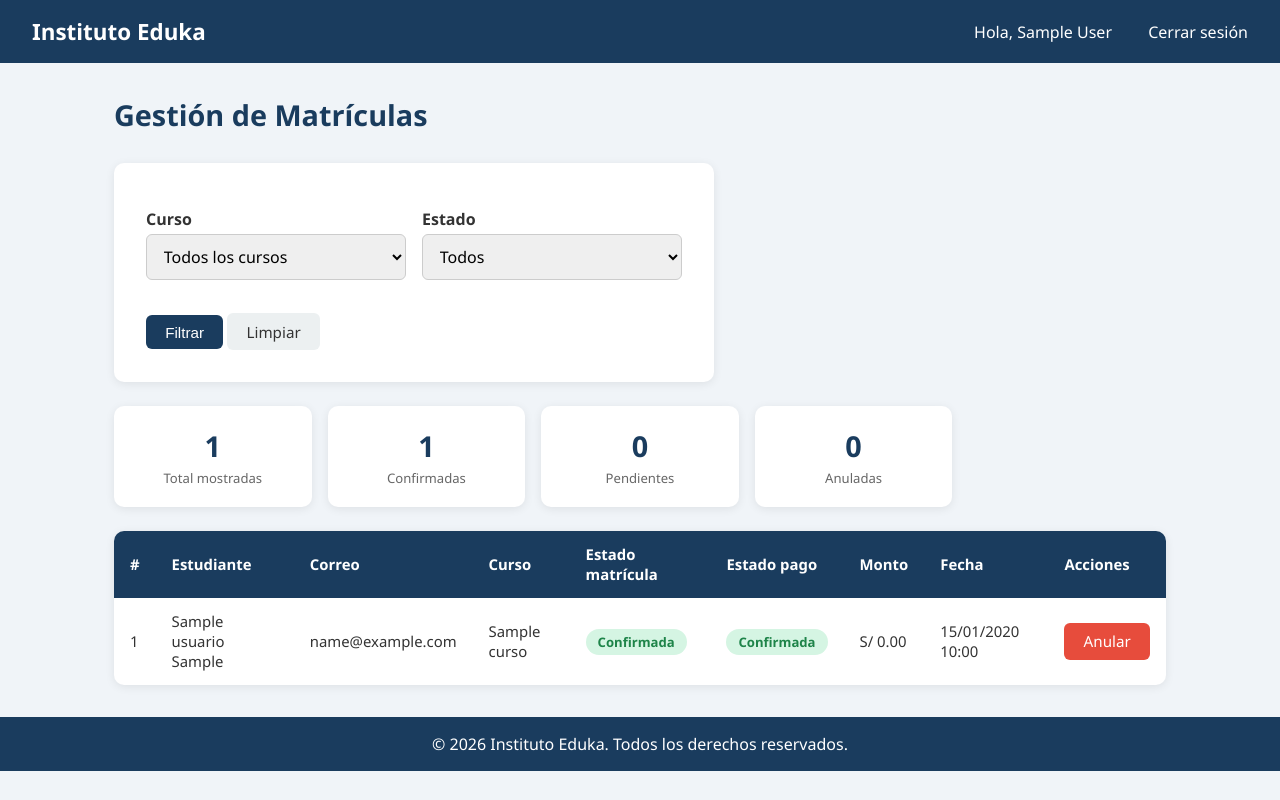
After one commit to Juanc730/eduka, a PHP site: page /eduka/modules/admin/matriculas.php in a window 1280 px wide. The commit adds this page. Run offline with PHP 8.4, Linux system fonts and the light colour scheme; the visitor is signed in with stand-in values (Sample User, id 1); tables that the repository leaves empty or names only in its code hold one stand-in row (values such as "Sample post").

Commit message:
primera version y correcciones

```diff
--- a/includes/header.php
+++ b/includes/header.php
@@ -1,5 +1,7 @@
 <?php
-session_start();
+if (session_status() === PHP_SESSION_NONE) {
+    session_start();
+}
 ?>
 <!DOCTYPE html>
 <html lang="es">
--- /dev/null
+++ b/modules/admin/matriculas.php
@@ -0,0 +1,183 @@
+<?php
+require_once '../../includes/header.php';
+require_once '../../config/database.php';
+
+if (!isset($_SESSION['usuario_id']) || $_SESSION['rol'] !== 'administrador') {
+    header('Location: /eduka/login.php');
+    exit;
+}
+
+// Anular matrícula
+if (isset($_GET['accion']) && $_GET['accion'] === 'anular' && isset($_GET['id'])) {
+    $id = (int)$_GET['id'];
+
+    $stmt = $pdo->prepare("SELECT * FROM matriculas WHERE id = ?");
+    $stmt->execute([$id]);
+    $matricula = $stmt->fetch();
+
+    if ($matricula && $matricula['estado'] !== 'anulada') {
+        $pdo->beginTransaction();
+        // Anular matrícula
+        $pdo->prepare("UPDATE matriculas SET estado = 'anulada' WHERE id = ?")->execute([$id]);
+        // Devolver cupo
+        $pdo->prepare("UPDATE cursos SET cupos_disponibles = cupos_disponibles + 1 WHERE id = ?")->execute([$matricula['curso_id']]);
+        $pdo->commit();
+    }
+    header('Location: /eduka/modules/admin/matriculas.php?msg=Matrícula anulada correctamente');
+    exit;
+}
+
+// Filtros
+$filtro_curso  = isset($_GET['curso_id']) ? (int)$_GET['curso_id'] : 0;
+$filtro_estado = isset($_GET['estado']) ? $_GET['estado'] : '';
+
+$cursos = $pdo->query("SELECT id, nombre FROM cursos WHERE estado = 'activo' ORDER BY nombre")->fetchAll();
+
+// Construir consulta con filtros
+$where  = [];
+$params = [];
+
+if ($filtro_curso) {
+    $where[]  = 'm.curso_id = ?';
+    $params[] = $filtro_curso;
+}
+if ($filtro_estado) {
+    $where[]  = 'm.estado = ?';
+    $params[] = $filtro_estado;
+}
+
+$sql = "SELECT m.id, m.fecha, m.estado,
+               CONCAT(u.nombre, ' ', u.apellido) AS estudiante,
+               u.email,
+               c.nombre AS curso,
+               p.estado AS pago_estado,
+               p.monto
+        FROM matriculas m
+        JOIN usuarios u ON m.estudiante_id = u.id
+        JOIN cursos c ON m.curso_id = c.id
+        LEFT JOIN pagos p ON p.matricula_id = m.id
+        " . ($where ? 'WHERE ' . implode(' AND ', $where) : '') . "
+        ORDER BY m.fecha DESC";
+
+$stmt = $pdo->prepare($sql);
+$stmt->execute($params);
+$matriculas = $stmt->fetchAll();
+?>
+
+<?php include '../../includes/navbar.php'; ?>
+
+<div class="dashboard-container">
+    <div class="page-header">
+        <h1>Gestión de Matrículas</h1>
+    </div>
+
+    <?php if (isset($_GET['msg'])): ?>
+        <p class="success"><?= htmlspecialchars($_GET['msg']) ?></p>
+    <?php endif; ?>
+
+    <!-- Filtros -->
+    <div class="form-card" style="margin-bottom:1.5rem;">
+        <form method="GET" style="display:flex; gap:1rem; flex-wrap:wrap; align-items:flex-end;">
+            <div style="flex:1; min-width:200px;">
+                <label>Curso</label>
+                <select name="curso_id">
+                    <option value="">Todos los cursos</option>
+                    <?php foreach ($cursos as $c): ?>
+                        <option value="<?= $c['id'] ?>" <?= $filtro_curso == $c['id'] ? 'selected' : '' ?>>
+                            <?= htmlspecialchars($c['nombre']) ?>
+                        </option>
+                    <?php endforeach; ?>
+                </select>
+            </div>
+            <div style="flex:1; min-width:150px;">
+                <label>Estado</label>
+                <select name="estado">
+                    <option value="">Todos</option>
+                    <option value="pendiente"   <?= $filtro_estado === 'pendiente'   ? 'selected' : '' ?>>Pendiente</option>
+                    <option value="confirmada"  <?= $filtro_estado === 'confirmada'  ? 'selected' : '' ?>>Confirmada</option>
+                    <option value="anulada"     <?= $filtro_estado === 'anulada'     ? 'selected' : '' ?>>Anulada</option>
+                </select>
+            </div>
+            <div>
+                <button type="submit" class="btn-primary">Filtrar</button>
+                <a href="/eduka/modules/admin/matriculas.php" class="btn-secondary">Limpiar</a>
+            </div>
+        </form>
+    </div>
+
+    <!-- Resumen rápido -->
+    <div class="reporte-resumen" style="margin-bottom:1.5rem;">
+        <div class="resumen-card">
+            <span class="resumen-num"><?= count($matriculas) ?></span>
+            <span class="resumen-label">Total mostradas</span>
+        </div>
+        <div class="resumen-card">
+            <span class="resumen-num"><?= count(array_filter($matriculas, fn($m) => $m['estado'] === 'confirmada')) ?></span>
+            <span class="resumen-label">Confirmadas</span>
+        </div>
+        <div class="resumen-card">
+            <span class="resumen-num"><?= count(array_filter($matriculas, fn($m) => $m['estado'] === 'pendiente')) ?></span>
+            <span class="resumen-label">Pendientes</span>
+        </div>
+        <div class="resumen-card">
+            <span class="resumen-num"><?= count(array_filter($matriculas, fn($m) => $m['estado'] === 'anulada')) ?></span>
+            <span class="resumen-label">Anuladas</span>
+        </div>
+    </div>
+
+    <!-- Tabla -->
+    <?php if (empty($matriculas)): ?>
+        <p>No hay matrículas que coincidan con los filtros seleccionados.</p>
+    <?php else: ?>
+        <div class="table-container">
+            <table class="tabla">
+                <thead>
+                    <tr>
+                        <th>#</th>
+                        <th>Estudiante</th>
+                        <th>Correo</th>
+                        <th>Curso</th>
+                        <th>Estado matrícula</th>
+                        <th>Estado pago</th>
+                        <th>Monto</th>
+                        <th>Fecha</th>
+                        <th>Acciones</th>
+                    </tr>
+                </thead>
+                <tbody>
+                    <?php foreach ($matriculas as $m): ?>
+                        <tr>
+                            <td><?= $m['id'] ?></td>
+                            <td><?= htmlspecialchars($m['estudiante']) ?></td>
+                            <td><?= htmlspecialchars($m['email']) ?></td>
+                            <td><?= htmlspecialchars($m['curso']) ?></td>
+                            <td><span class="estado-badge estado-<?= $m['estado'] ?>"><?= ucfirst($m['estado']) ?></span></td>
+                            <td>
+                                <?php if ($m['pago_estado']): ?>
+                                    <span class="estado-badge estado-<?= $m['pago_estado'] ?>"><?= ucfirst($m['pago_estado']) ?></span>
+                                <?php else: ?>
+                                    <span style="color:#aaa;">Sin pago</span>
+                                <?php endif; ?>
+                            </td>
+                            <td><?= $m['monto'] ? 'S/ ' . number_format($m['monto'], 2) : '—' ?></td>
+                            <td><?= date('d/m/Y H:i', strtotime($m['fecha'])) ?></td>
+                            <td>
+                                <?php if ($m['estado'] !== 'anulada'): ?>
+                                    <a href="?accion=anular&id=<?= $m['id'] ?>"
+                                       class="btn-danger"
+                                       onclick="return confirm('¿Anular esta matrícula? Se devolverá el cupo al curso.')">
+                                        Anular
+                                    </a>
+                                <?php else: ?>
+                                    <span style="color:#aaa;">—</span>
+                                <?php endif; ?>
+                            </td>
+                        </tr>
+                    <?php endforeach; ?>
+                </tbody>
+            </table>
+        </div>
+    <?php endif; ?>
+</div>
+
+<?php include '../../includes/footer.php'; ?>
```
Also changed, not shown: uploads/comprobantes/comp_4_1780376461.png (added).
